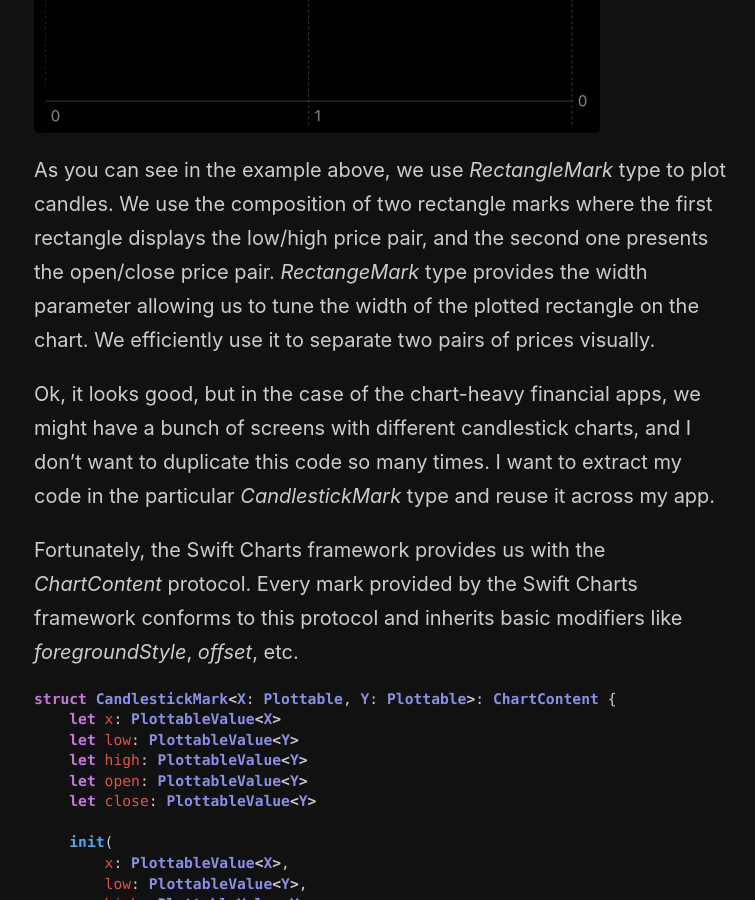
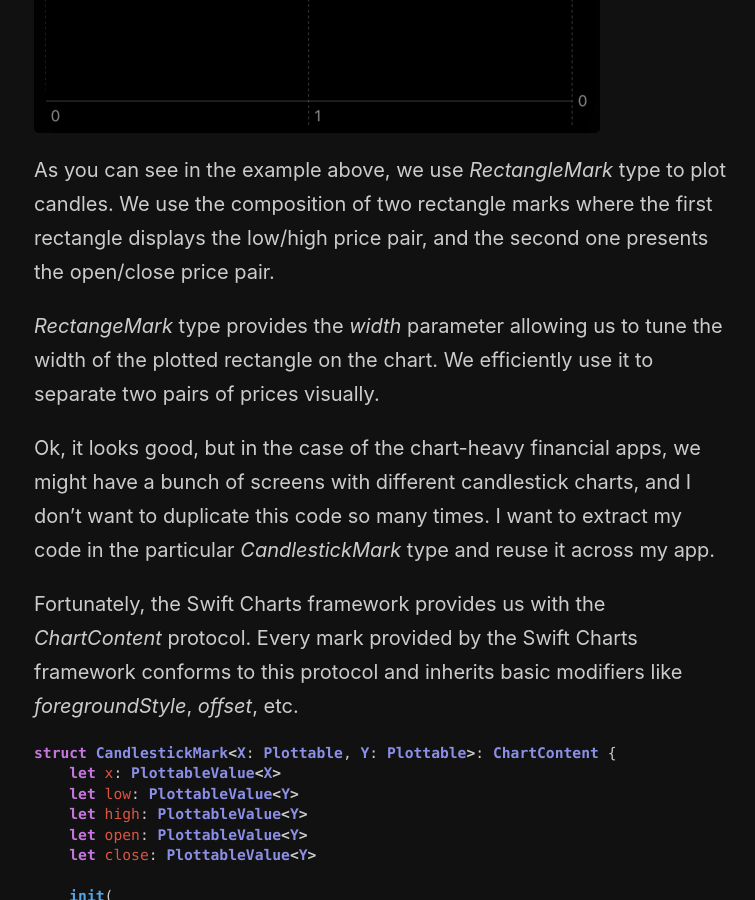
Before and after one commit to mecid/mecid.github.io, a Jekyll site: the page built from _posts/2023-01-26-mastering-charts-in-swiftui-custom-marks.md, in a window 1280 px wide and 900 px high, scrolled down 4480 px. Shown: the whole window, without its empty margins (256-1011 px from the left). Built offline with Jekyll 4.4.1, drawn with Linux system fonts in a browser that asks for light colours.

Commit message:
another improvement to custom chart marks post

```diff
--- a/_posts/2023-01-26-mastering-charts-in-swiftui-custom-marks.md
+++ b/_posts/2023-01-26-mastering-charts-in-swiftui-custom-marks.md
@@ -86,7 +86,9 @@
 
 ![candlestick-chart](/public/chart12.png)
 
-As you can see in the example above, we use *RectangleMark* type to plot candles. We use the composition of two rectangle marks where the first rectangle displays the low/high price pair, and the second one presents the open/close price pair. *RectangeMark* type provides the width parameter allowing us to tune the width of the plotted rectangle on the chart. We efficiently use it to separate two pairs of prices visually.
+As you can see in the example above, we use *RectangleMark* type to plot candles. We use the composition of two rectangle marks where the first rectangle displays the low/high price pair, and the second one presents the open/close price pair.
+
+*RectangeMark* type provides the *width* parameter allowing us to tune the width of the plotted rectangle on the chart. We efficiently use it to separate two pairs of prices visually.
 
 Ok, it looks good, but in the case of the chart-heavy financial apps, we might have a bunch of screens with different candlestick charts, and I don't want to duplicate this code so many times. I want to extract my code in the particular *CandlestickMark* type and reuse it across my app.
 
```
